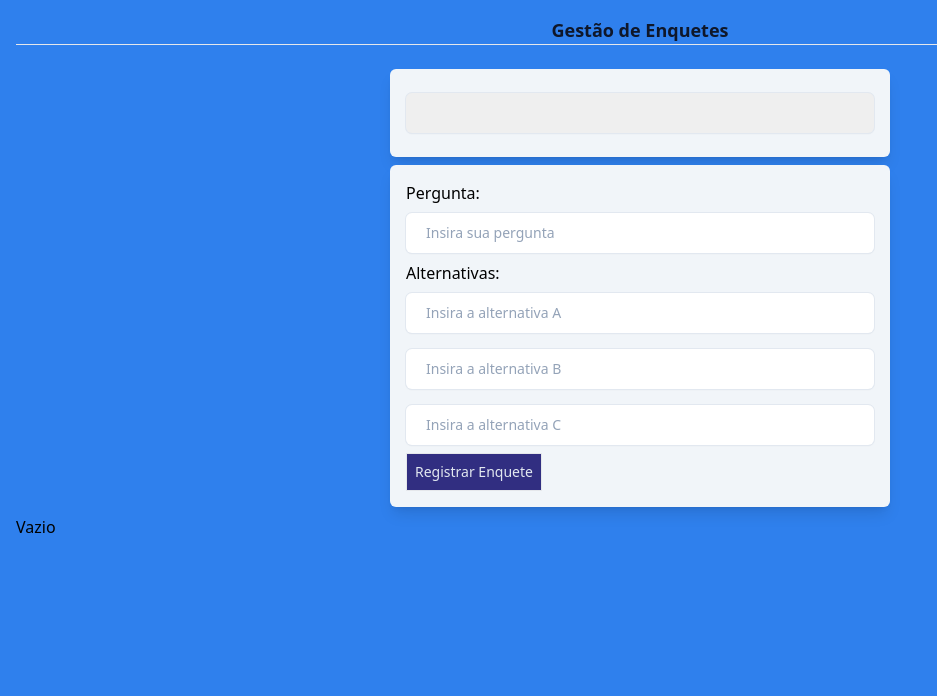
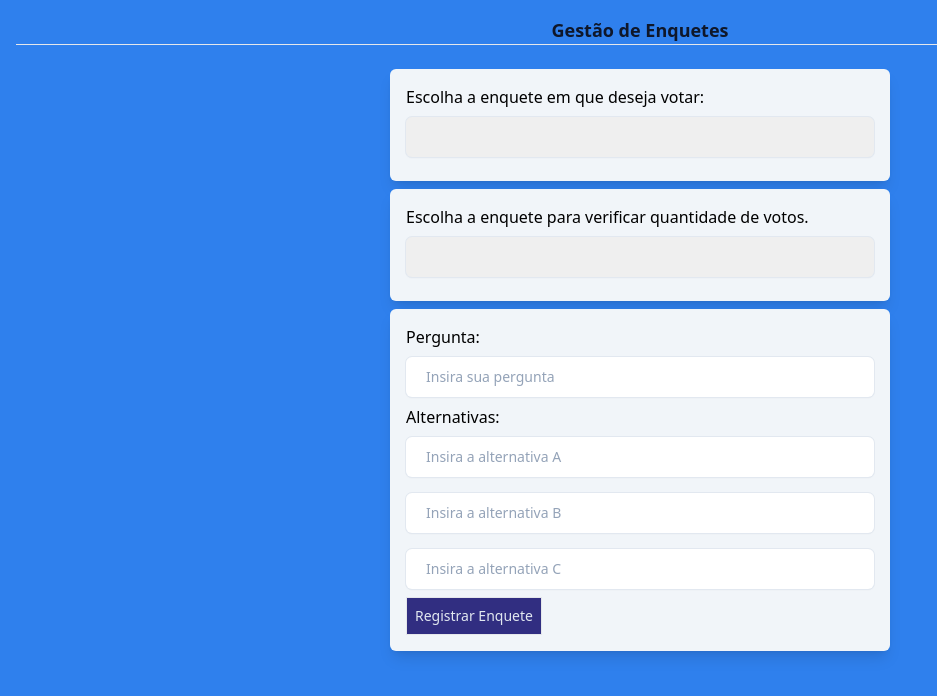
Before and after one commit to eiericksilva/enquete, a React (Vite) app: page / in a window 1280 px wide. Shown: the top 696 px of the page, without its empty margins (0-937 px from the left). Built offline with nearby package versions, Linux system fonts and the light colour scheme.

Commit message:
count implementado

```diff
--- a/src/App.jsx
+++ b/src/App.jsx
@@ -10,6 +10,7 @@ const style = {
   register: `bg-green-900 text-slate-200 hover:bg-green-700`,
   delete: `bg-red-900 text-slate-200 hover:bg-red-700`,
   container_input: `p-1 space-x-1 bg-gray-200 my-2 h-10 flex items-center`,
+  container_count: `p-1 space-x-1 bg-gray-200 my-2 h-10 flex justify-between`,
 };
 
 function App() {
@@ -20,6 +21,7 @@ function App() {
   const [alternativaC, setAlternativaC] = useState("");
   const [optionSelected, setOptionSelected] = useState("");
   const [enqueteSelected, setEnqueteSelected] = useState("");
+  const [showCounts, setShowCounts] = useState("");
 
   useEffect(() => {
     console.log("ENQUETES:", enquetes);
@@ -73,9 +75,21 @@ function App() {
       <hr />
       <br />
       <div className={style.container}>
+        <h4>Escolha a enquete em que deseja votar:</h4>
         <select
           className={style.input}
           onChange={(e) => setEnqueteSelected(e.target.value)}
+        >
+          {enquetes.map((enquete) => (
+            <option value={enquete.pergunta}>{enquete.pergunta}</option>
+          ))}
+        </select>
+      </div>
+      <div className={style.container}>
+        <h4>Escolha a enquete para verificar quantidade de votos.</h4>
+        <select
+          className={style.input}
+          onChange={(e) => setShowCounts(e.target.value)}
         >
           {enquetes.map((enquete) => (
             <option value={enquete.pergunta}>{enquete.pergunta}</option>
@@ -131,10 +145,9 @@ function App() {
           </button>
         </form>
       </div>
-      {enquetes.length < 1 ? (
-        <div>Vazio</div>
-      ) : (
-        enquetes.map((enquete) => (
+      {enquetes
+        .filter((enquete) => enquete.pergunta === enqueteSelected)
+        .map((enquete) => (
           <div key={enquete.id} className={style.container}>
             <form>
               <h3 className={style.heading}>{enquete.pergunta}</h3>
@@ -147,9 +160,7 @@ function App() {
                     value={option.text}
                     onChange={handleChange}
                   />
-                  <label
-                    htmlFor={option.id}
-                  >{`${option.text} - ${option.count}`}</label>
+                  <label htmlFor={option.id}>{option.text} </label>
                 </div>
               ))}
               <div className={style.container_buttons}>
@@ -170,8 +181,22 @@ function App() {
               <hr />
             </form>
           </div>
-        ))
-      )}
+        ))}
+      {enquetes
+        .filter((enquete) => enquete.pergunta === showCounts)
+        .map((enquete) => (
+          <div key={enquete.id} className={style.container}>
+            <h3
+              className={style.heading}
+            >{`Quantidade de votos para: ${enquete.pergunta}`}</h3>
+            {enquete.options.map((option) => (
+              <div key={option.id} className={style.container_count}>
+                <h1>{option.text}</h1>
+                <span>{option.count}</span>
+              </div>
+            ))}
+          </div>
+        ))}
     </div>
   );
 }
```
